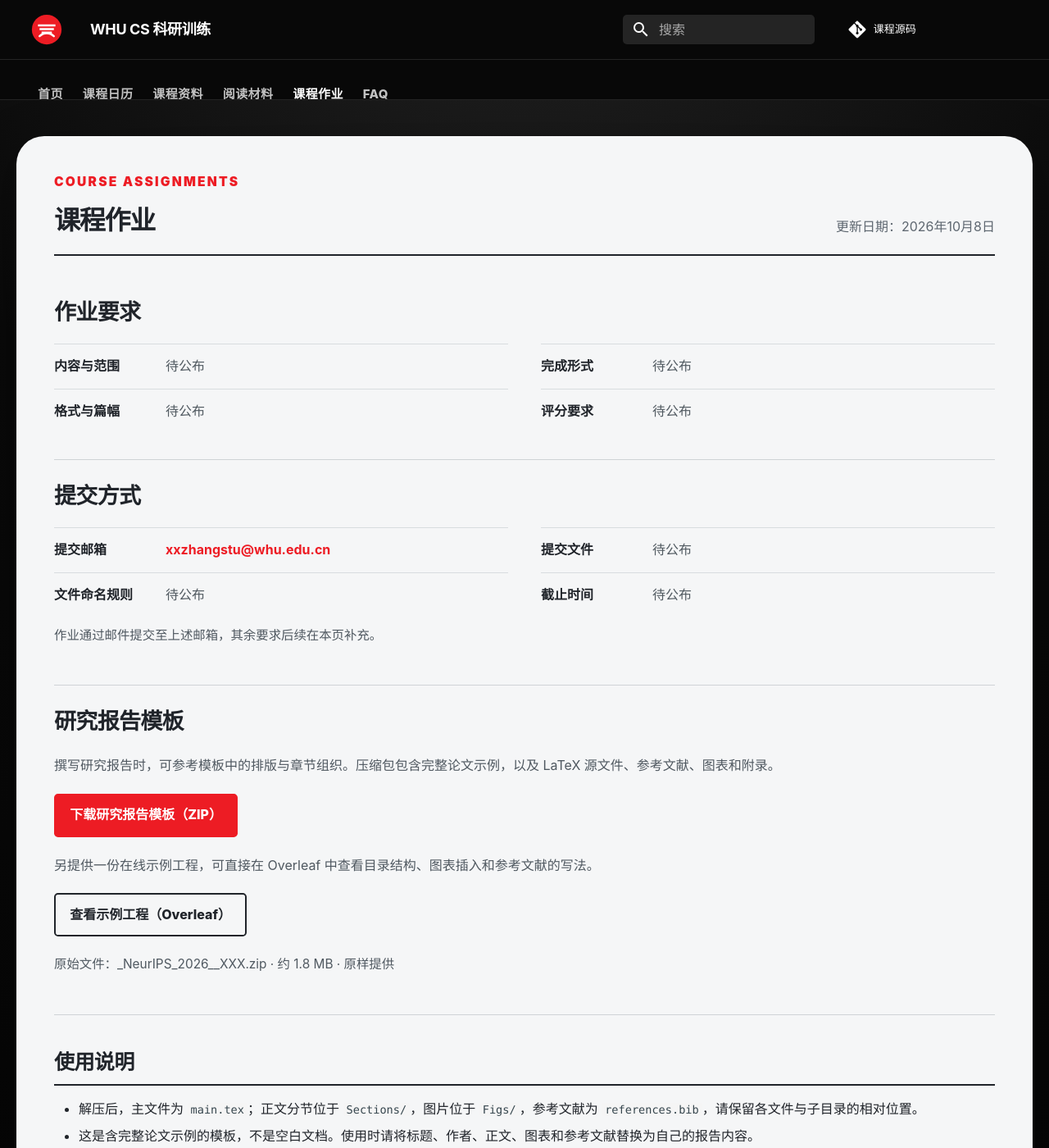
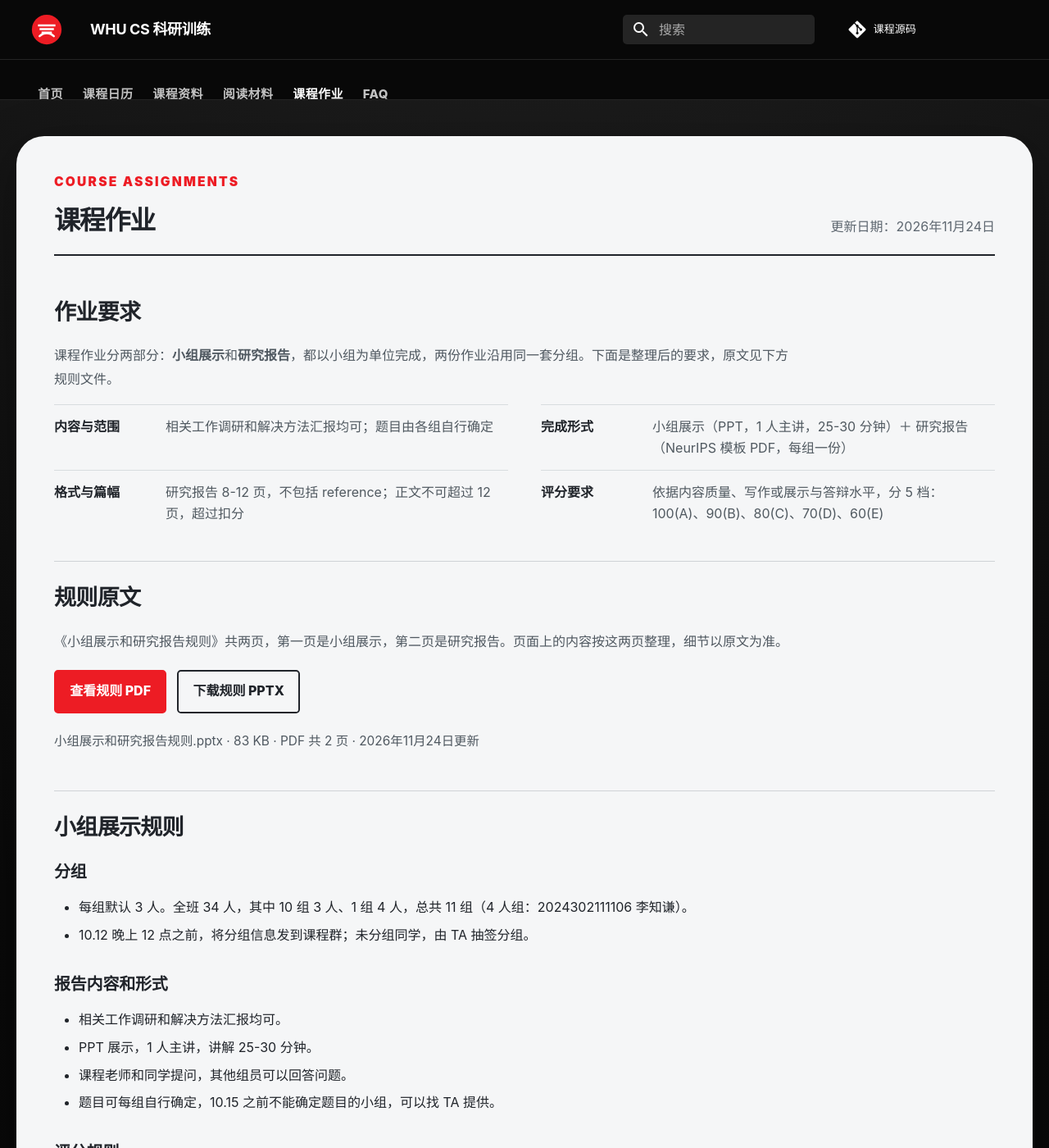
Before and after one commit to xxzhang99/research-training-course, an MkDocs documentation site: the page built from docs/assignments/index.md, in a window 1280 px wide and 1400 px high. Shown: the whole window at 82% size. Built offline with MkDocs 1.6.1 and Material for MkDocs 9.7.7, drawn with Linux system fonts in a browser that asks for light colours; comment, search, counter and statistics services are not loaded; some of the changed text lies outside the part shown.

Commit message:
Publish group presentation and research report rules on assignments page

```diff
--- a/docs/assignments/index.md
+++ b/docs/assignments/index.md
@@ -6,33 +6,78 @@ hide:
 
 <div class="assignment-head">
 <div><div class="course-eyebrow">Course assignments</div><h1>课程作业</h1></div>
-<div class="assignment-note">更新日期：2026年10月8日</div>
+<div class="assignment-note">更新日期：2026年11月24日</div>
 </div>
 
-<section class="home-section" aria-labelledby="assignment-requirements">
-<h2 id="assignment-requirements">作业要求</h2>
+<section class="home-section" aria-labelledby="assignment-overview">
+<h2 id="assignment-overview">作业要求</h2>
+<p>课程作业分两部分：<strong>小组展示</strong>和<strong>研究报告</strong>，都以小组为单位完成，两份作业沿用同一套分组。下面是整理后的要求，原文见下方规则文件。</p>
 <div class="course-info-list">
-<div><strong>内容与范围</strong><span>待公布</span></div>
-<div><strong>完成形式</strong><span>待公布</span></div>
-<div><strong>格式与篇幅</strong><span>待公布</span></div>
-<div><strong>评分要求</strong><span>待公布</span></div>
+<div><strong>内容与范围</strong><span>相关工作调研和解决方法汇报均可；题目由各组自行确定</span></div>
+<div><strong>完成形式</strong><span>小组展示（PPT，1 人主讲，25-30 分钟）＋ 研究报告（NeurIPS 模板 PDF，每组一份）</span></div>
+<div><strong>格式与篇幅</strong><span>研究报告 8-12 页，不包括 reference；正文不可超过 12 页，超过扣分</span></div>
+<div><strong>评分要求</strong><span>依据内容质量、写作或展示与答辩水平，分 5 档：100(A)、90(B)、80(C)、70(D)、60(E)</span></div>
 </div>
+</section>
+
+<section class="home-section" aria-labelledby="assignment-rules-file">
+<h2 id="assignment-rules-file">规则原文</h2>
+<p>《小组展示和研究报告规则》共两页，第一页是小组展示，第二页是研究报告。页面上的内容按这两页整理，细节以原文为准。</p>
+<div class="downloads">
+<a href="../assets/files/assignments/assignment-rules.pdf">查看规则 PDF</a>
+<a class="secondary" href="../assets/files/assignments/assignment-rules.pptx" download="小组展示和研究报告规则.pptx">下载规则 PPTX</a>
+</div>
+<p class="small-note">小组展示和研究报告规则.pptx · 83 KB · PDF 共 2 页 · 2026年11月24日更新</p>
+</section>
+
+<section class="home-section" aria-labelledby="group-presentation">
+<h2 id="group-presentation">小组展示规则</h2>
+<h3>分组</h3>
+<ul>
+<li>每组默认 3 人。全班 34 人，其中 10 组 3 人、1 组 4 人，总共 11 组（4 人组：2024302111106 李知谦）。</li>
+<li>10.12 晚上 12 点之前，将分组信息发到课程群；未分组同学，由 TA 抽签分组。</li>
+</ul>
+<h3>报告内容和形式</h3>
+<ul>
+<li>相关工作调研和解决方法汇报均可。</li>
+<li>PPT 展示，1 人主讲，讲解 25-30 分钟。</li>
+<li>课程老师和同学提问，其他组员可以回答问题。</li>
+<li>题目可每组自行确定，10.15 之前不能确定题目的小组，可以找 TA 提供。</li>
+</ul>
+<h3>评分规则</h3>
+<p>按内容质量、PPT 质量、演讲效果、问题回答水平评分，分 5 档：100(A)、90(B)、80(C)、70(D)、60(E)。</p>
+</section>
+
+<section class="home-section" aria-labelledby="research-report">
+<h2 id="research-report">研究报告规则</h2>
+<p>分组沿用小组展示分组，每组提交一份。</p>
+<h3>格式</h3>
+<ul>
+<li>采用 NeurIPS 会议论文模版（见本页下方「研究报告模板」）。</li>
+<li>8-12 页，不包括 reference；正文不可超过 12 页，超过扣分；如超过，评分仅阅读前 12 页。</li>
+<li>可以是相关文献调研，也可以是方法汇报；要有一定数量的图表，章节和段落结构清晰。</li>
+<li>提交 pdf，并在首页写明组内同学名字和学号。</li>
+<li>提交截止日期为 2026 年 12 月 31 日。</li>
+</ul>
+<h3>评分规则</h3>
+<p>按内容质量、写作水平评分，分 5 档：100(A)、90(B)、80(C)、70(D)、60(E)。</p>
 </section>
 
 <section class="home-section" aria-labelledby="assignment-submission">
 <h2 id="assignment-submission">提交方式</h2>
 <div class="course-info-list">
-<div><strong>提交邮箱</strong><span><a href="mailto:xxzhangstu@whu.edu.cn" style="overflow-wrap: anywhere;">xxzhangstu@whu.edu.cn</a></span></div>
-<div><strong>提交文件</strong><span>待公布</span></div>
-<div><strong>文件命名规则</strong><span>待公布</span></div>
-<div><strong>截止时间</strong><span>待公布</span></div>
+<div><strong>提交邮箱</strong><span><a href="mailto:xxzhangstu@whu.edu.cn" style="overflow-wrap: anywhere;">xxzhangstu@whu.edu.cn</a>（TA）</span></div>
+<div><strong>抄送</strong><span><a href="mailto:yanxiaosunny@whu.edu.cn" style="overflow-wrap: anywhere;">yanxiaosunny@whu.edu.cn</a>（任课老师）</span></div>
+<div><strong>提交文件</strong><span>研究报告 PDF 一份，每组一份；小组展示的 PPT 用于现场讲解</span></div>
+<div><strong>文件命名规则</strong><span>规则中未作统一规定；PDF 首页需写明组内同学名字和学号</span></div>
+<div><strong>截止时间</strong><span>研究报告：2026 年 12 月 31 日；分组信息：10.12；题目：10.15</span></div>
 </div>
-<p class="small-note">作业通过邮件提交至上述邮箱，其余要求后续在本页补充。</p>
+<p class="small-note">研究报告交到 TA 邮箱并抄送老师；分组信息与题目按上述时间发到课程群。</p>
 </section>
 
 <section class="home-section">
 <h2 id="research-report-template">研究报告模板</h2>
-<p>撰写研究报告时，可参考模板中的排版与章节组织。压缩包包含完整论文示例，以及 LaTeX 源文件、参考文献、图表和附录。</p>
+<p>研究报告规则中指定的 NeurIPS 会议论文模版如下。压缩包包含完整论文示例，以及 LaTeX 源文件、参考文献、图表和附录。</p>
 <div class="downloads">
 <a href="../assets/files/assignments/research-report-template-2026-10-08.zip" download="研究报告模板.zip">下载研究报告模板（ZIP）</a>
 </div>
```
Also changed, not shown: docs/faq.md (+1 -1 lines), 2 other files.
